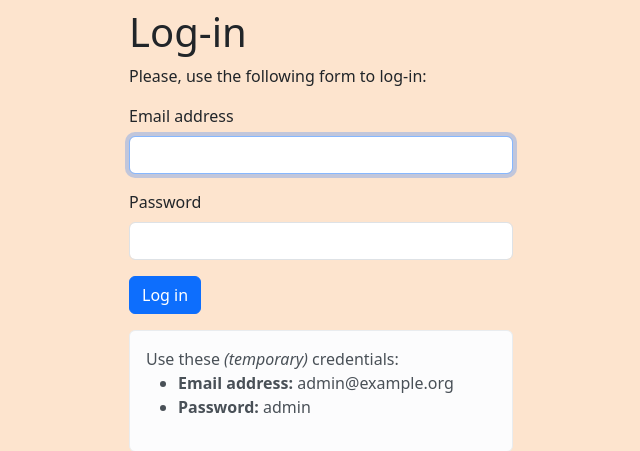
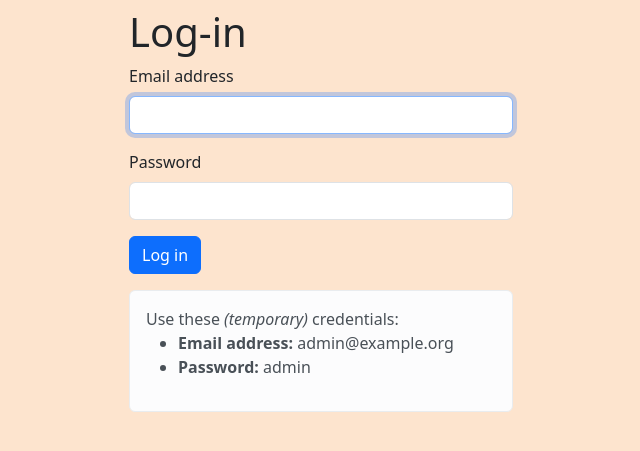
Before and after one commit to alejoriosm04/F2F, a Django app: page /account/login/ in a window 1280 px wide. Shown: the part 56-507 px from the top of the page, without its empty margins (319-959 px from the left). Run offline with Django 4.2, Linux system fonts and the light colour scheme.

Commit message:
Don't say "please use the form to log-in"

```diff
--- a/account/templates/registration/login.html
+++ b/account/templates/registration/login.html
@@ -10,8 +10,6 @@
     Your username and password didn't match.
     Please try again.
   </p>
-  {% else %}
-  <p>Please, use the following form to log-in:</p>
   {% endif %}
   <form action="{% url 'login' %}" method="post">
     <div class="mb-3">
```
